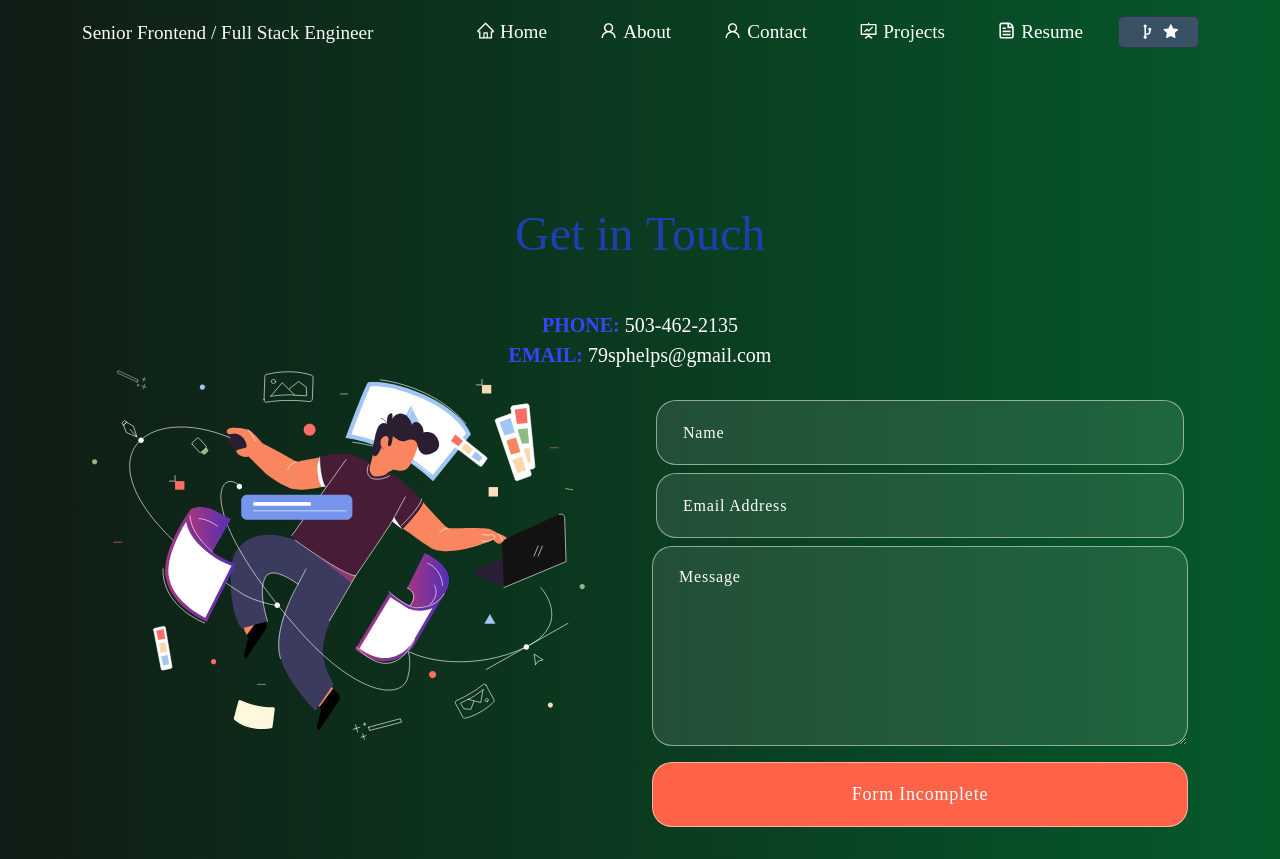
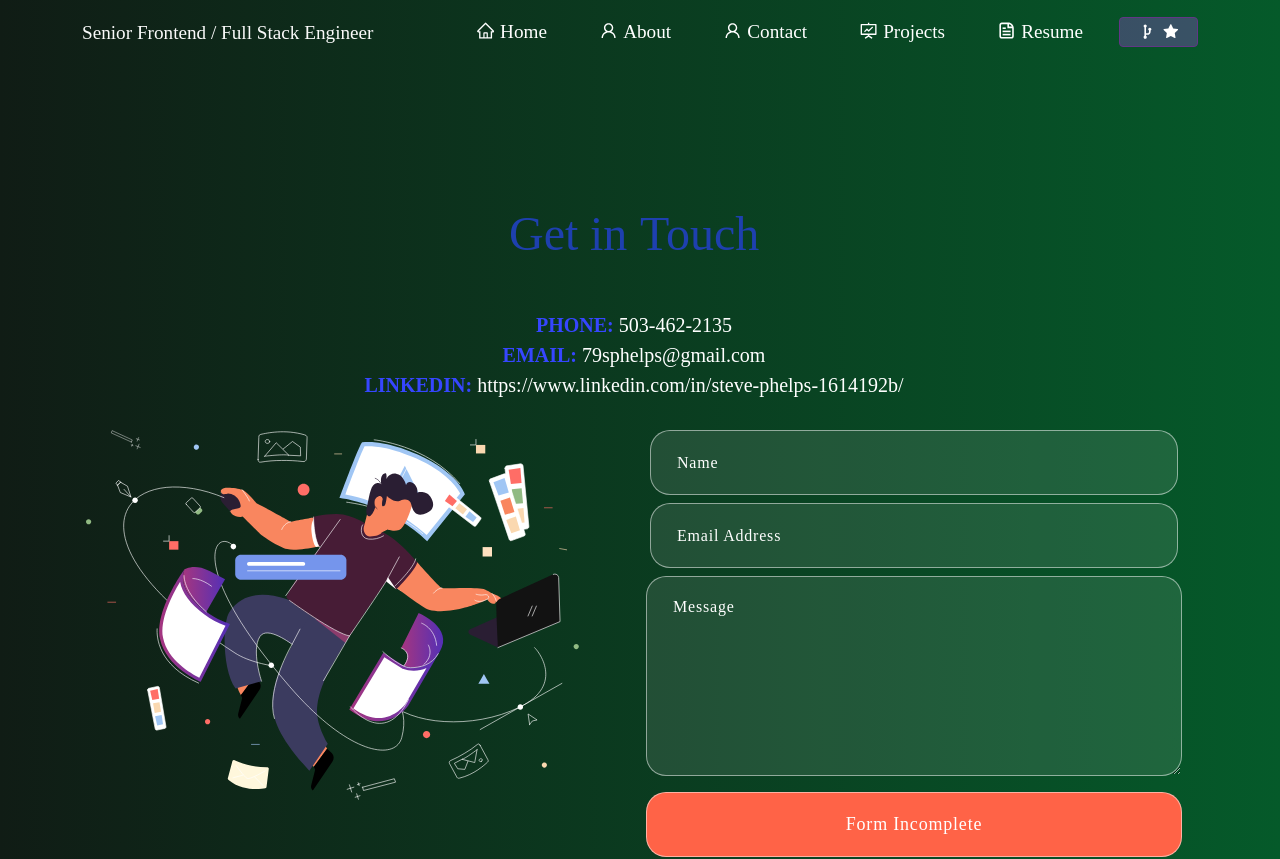
Before and after one commit to 79sphelps/steve-phelps, a React (Create React App) app: page /contact in a window 1280 px wide. Shown: the top 859 px of the page. Built offline with nearby package versions, Linux system fonts and the light colour scheme.

Commit message:
Updating CSS for About and adding a LinkedIn link

```diff
--- a/src/components/About/About.js
+++ b/src/components/About/About.js
@@ -37,6 +37,8 @@ function About() {
             </h1>
             <Aboutcard />
           </Col>
+
+
           <Col
             md={5}
             style={{ paddingTop: "120px", paddingBottom: "50px" }}
--- a/src/components/About/about-info.js
+++ b/src/components/About/about-info.js
@@ -21,12 +21,12 @@ export const ABOUT_PARAGRAPH_TEXT_ARRAY = [
     managers, designers, and backend engineers to ensure the UI isn’t
     just visually polished, but reliable and intuitive under real-world
     conditions.`,
-  `I’m drawn to teams that value thoughtful engineering, clear
-            communication, and ownership. I enjoy mentoring, contributing to
-            shared standards, and raising the quality bar without
-            over-engineering. Above all, I take pride in building software that
-            people depend on—software that is easy to use, hard to break, and
-            built with intention.`,
+  // `I’m drawn to teams that value thoughtful engineering, clear
+  //   communication, and ownership. I enjoy mentoring, contributing to
+  //   shared standards, and raising the quality bar without
+  //   over-engineering. Above all, I take pride in building software that
+  //   people depend on—software that is easy to use, hard to break, and
+  //   built with intention.`,
   `Outside of work, I continue sharpening my skills through hands-on
     projects, technical study, and keeping current with modern React,
     TypeScript, and frontend best practices.`,
--- a/src/components/Contact/Contact.js
+++ b/src/components/Contact/Contact.js
@@ -6,7 +6,7 @@ import "./Contact.css";
 import contactImg from "../../Assets/contact-img.svg";
 import BlurText from "../ReactBitsComponents/BlurText";
 import ContactForm from "./ContactForm";
-import { HOME_PHONE, HOME_EMAIL } from "../Home/home-profile-info";
+import { HOME_PHONE, HOME_EMAIL, HOME_LINKEDIN } from "../Home/home-profile-info";
 
 const Contact = () => {
   return (
@@ -26,13 +26,26 @@ const Contact = () => {
               />
             </h1>
             <div style={{ display: "inline" }}>
-              <b className="purple">PHONE: </b>{ HOME_PHONE }
+              <b className="purple">PHONE: </b>
+              {HOME_PHONE}
             </div>
             <div style={{ display: "inline" }}>
               <b className="purple">EMAIL: </b>
-              <a href={`mailto:${HOME_EMAIL}`}>{ HOME_EMAIL }</a>
+              <a href={`mailto:${HOME_EMAIL}`}>{HOME_EMAIL}</a>
             </div>
-            <Col size={12} md={6}>
+            <div style={{ display: "inline" }}>
+              <b className="purple">LINKEDIN: </b>
+              <a href={HOME_LINKEDIN}>{HOME_LINKEDIN}</a>
+            </div>
+            <Col
+              size={12}
+              md={6}
+              style={{
+                justifyContent: "center",
+                paddingTop: "30px",
+                paddingBottom: "50px",
+              }}
+            >
               <TrackVisibility>
                 {({ isVisible = true }) => (
                   <img
--- a/src/components/Home/home-profile-info.js
+++ b/src/components/Home/home-profile-info.js
@@ -39,6 +39,7 @@ export const HOME_PHONE = "503-462-2135";
 export const HOME_EMAIL = "79sphelps@gmail.com";
 export const HOME_CITY = "Happy Valley";
 export const HOME_STATE = "Oregon";
+export const HOME_LINKEDIN = "https://www.linkedin.com/in/steve-phelps-1614192b/";
 
 export const HOME_PROFILE_SNAPSHOT_TEXT = `
 Full Stack Developer with 10+ years of experience building
--- a/src/style.css
+++ b/src/style.css
@@ -314,12 +314,12 @@ button:focus {
 .heading-name {
   font-size: 2.5em !important;
   /* padding-left: 45px !important; */
+  padding-bottom: 30px;
 }
 
 .heading-subtext {
   font-size: 1.5em !important;
   /* padding-left: 45px !important; */
-
   margin-bottom: 15px;
 }
 
@@ -568,7 +568,7 @@ button:focus {
   box-shadow: 0 4px 5px 3px rgba(119, 53, 136, 0.459) !important;
   color: white !important;
   background-color: transparent !important;
-  opacity: 0.9 !important;
+  /* opacity: 0.9 !important; */
   transition: all 0.5s ease 0s !important;
   height: 100% !important;
 }
@@ -654,6 +654,7 @@ button:focus {
   /* background-image: var(--section-background-color) !important; */
   color: white !important;
   font-size: 20px;
+  padding-left: 0px !important;
 }
 
 .about-me-paragraph {
@@ -664,6 +665,7 @@ button:focus {
   margin-bottom: 15px;
   text-indent: 30px;
   font-size: 20px;
+  padding-left: 0px !important;
 }
 
 .tech-icons {
```
Lines whose indentation alone changed are shown as unchanged.
